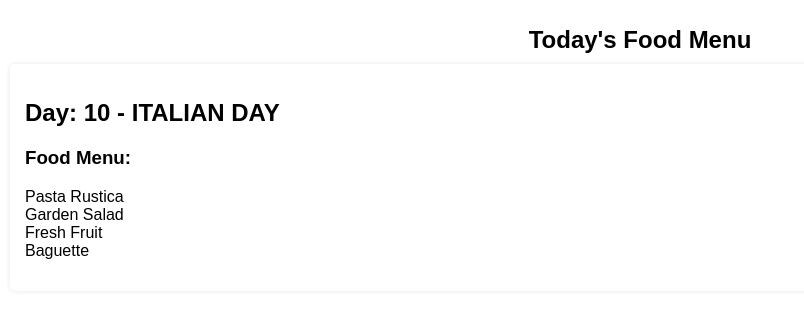
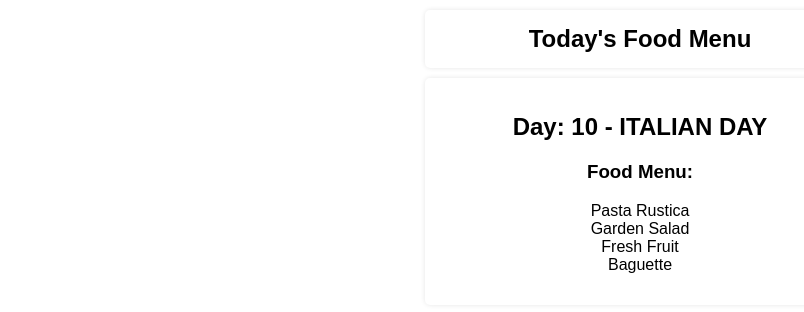
Before and after one commit to BookCatKid/LFSD-MENU, a plain HTML site: page iframe.html in a window 1280 px wide. Shown: the whole page, without its empty margins (0-804 px from the left). Drawn offline with Linux system fonts and the light colour scheme.

Commit message:
Update iframe.html
added withe box for the title

```diff
--- a/iframe.html
+++ b/iframe.html
@@ -10,22 +10,28 @@
             margin: 0;
             padding: 10px;
             background: transparent;
+            display: flex;
+            flex-direction: column;
+            align-items: center;
+            gap: 10px;
         }
-        h1 {
-            text-align: center;
-            font-size: 1.5em;
-            margin-bottom: 10px;
-        }
-        .menu {
+        .title-box, .menu {
             background-color: white;
             border-radius: 5px;
             box-shadow: 0 0 5px rgba(0, 0, 0, 0.1);
             padding: 15px;
+            text-align: center;
+            width: 90%;
+            max-width: 400px;
+        }
+        .title-box {
+            font-size: 1.5em;
+            font-weight: bold;
         }
     </style>
 </head>
 <body>
-    <h1>Today's Food Menu</h1>
+    <div class="title-box">Today's Food Menu</div>
     <div id="menu" class="menu"></div>
 
     <script>
```
